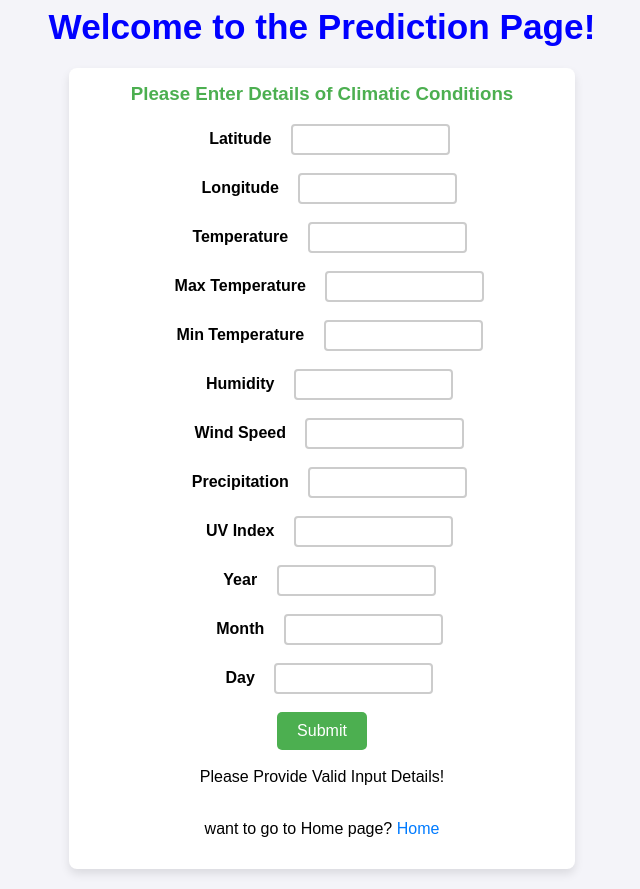
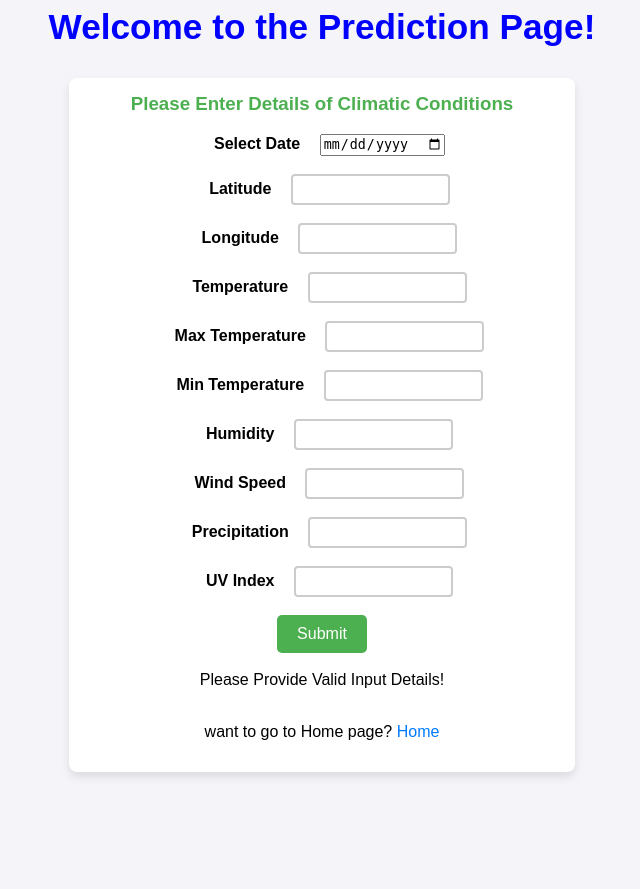
Before and after one commit to informrohit1/Climate-Resilience-and-Disaster-Forecasting, a Flask app: page /predict in a window 1280 px wide. Shown: the whole page, without its empty margins (318-958 px from the left). After the commit the page ends 777 px from the top, so only its background shows below. Run offline with Flask 3, Linux system fonts and the light colour scheme; parts of the project's set-up code (start-up, migrations or seed data) failed here and were passed over.

Commit message:
modified date input

```diff
--- a/app.py
+++ b/app.py
@@ -1,4 +1,4 @@
-from flask import Flask, url_for,render_template
+from flask import Flask, url_for,render_template,request
 from forms import InputForm
 import pandas as pd
 import joblib
@@ -14,23 +14,29 @@ model = joblib.load("model.joblib")
 def home():
     return render_template("home.html", title="Home")
 
-@app.route("/predict", methods=["GET","POST"])
+@app.route("/predict", methods=["GET", "POST"])
 def predict():
     form = InputForm()
     if form.validate_on_submit():
+        # Extract selected date
+        selected_date = form.date.data
+        year = selected_date.year
+        month = selected_date.month
+        day = selected_date.day
+
         X_new = pd.DataFrame(dict(
-            latitude = [form.latitude.data],
-            longitude = [form.longitude.data],
-            temperature = [form.temperature.data],
-            max_temperature = [form.max_temperature.data],
-            min_temperatude = [form.min_temperature.data],
-            humidity = [form.humidity.data],
-            wind_speed = [form.wind_speed.data],
-            precipitation = [form.precipitation.data],
-            uv_index = [form.uv_index.data],
-            year = [form.year.data],
-            month = [form.month.data],
-            day = [form.day.data]
+            latitude=[form.latitude.data],
+            longitude=[form.longitude.data],
+            temperature=[form.temperature.data],
+            max_temperature=[form.max_temperature.data],
+            min_temperatude=[form.min_temperature.data],
+            humidity=[form.humidity.data],
+            wind_speed=[form.wind_speed.data],
+            precipitation=[form.precipitation.data],
+            uv_index=[form.uv_index.data],
+            year=[year],  # Use extracted year
+            month=[month],  # Use extracted month
+            day=[day]  # Use extracted day
         ))
 
         prediction = model.predict(X_new)[0]
--- a/forms.py
+++ b/forms.py
@@ -13,6 +13,12 @@ from wtforms.validators import DataRequired,NumberRange
 X_data = pd.read_csv("notebooks/data.csv")
 
 class InputForm(FlaskForm):
+    date = DateField(
+        label="Select Date",
+        validators=[DataRequired()],
+        format="%Y-%m-%d",  # Ensure the date format is consistent
+        render_kw={"class": "form-control"}
+    )
     latitude = FloatField(
         label='Latitude',
         validators =[DataRequired()]
@@ -49,20 +55,13 @@ class InputForm(FlaskForm):
         label='UV Index',
         validators =[DataRequired()]
     )
-    year = IntegerField(
-        label='Year',
-        validators =[DataRequired()]
-    )
-    month = IntegerField(
-        label='Month',
-        validators =[DataRequired(),NumberRange(min=1, max=12, message="Month must be between 1 and 12")
-        ]
-    )
-    day = IntegerField(
-        label='Day',
-        validators =[DataRequired(),NumberRange(min=1, max=31, message="day must be between 1 and 31")
-        ]
-    )
+
+
+    # year = IntegerField(
+    #     label='Year',
+    #     validators =[DataRequired()]
+    # )
+
 
 
     submit = SubmitField('Submit')
--- a/templates/predict.html
+++ b/templates/predict.html
@@ -84,6 +84,18 @@
 <form action="" method="post">
     <h3>Please Enter Details of Climatic Conditions </h3>
     {{form.hidden_tag()}}  <!---passing CSRF TOKEN to the Server---------------->
+
+    <div class="form-item">
+        {{ form.date.label }}
+        {{ form.date }}
+        {% if form.date.errors %}
+            {% for error in form.date.errors %}
+                <div>{{ error }}</div>
+            {% endfor %}
+        {% endif %}
+    </div>
+    <br>
+
     <div class="form-item">
         {{form.latitude.label}}
         {{form.latitude}}
@@ -174,36 +186,7 @@
         {%endif%}
     </div>
     <br>
-    <div class="form-item">
-        {{form.year.label}}
-        {{form.year}}
-        {%if form.year.errors %}
-            {%for error in form.year.errors %}
-                <div>{{error}}</div>
-            {%endfor%}
-        {%endif%}
-    </div>
-    <br>
-    <div class="form-item">
-        {{form.month.label}}
-        {{form.month}}
-        {%if form.month.errors %}
-            {%for error in form.month.errors %}
-                <div>{{error}}</div>
-            {%endfor%}
-        {%endif%}
-    </div>
-    <br>
-    <div class="form-item">
-        {{form.day.label}}
-        {{form.day}}
-        {%if form.day.errors %}
-            {%for error in form.day.errors %}
-                <div>{{error}}</div>
-            {%endfor%}
-        {%endif%}
-    </div>
-    <br>
+
 
 
 
```
